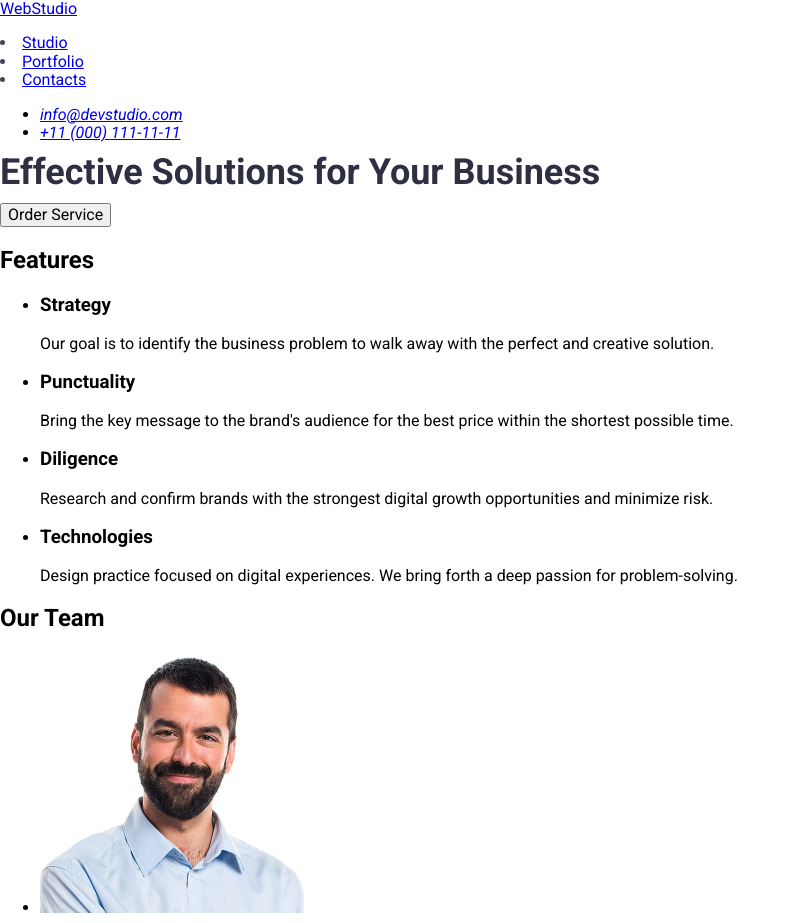
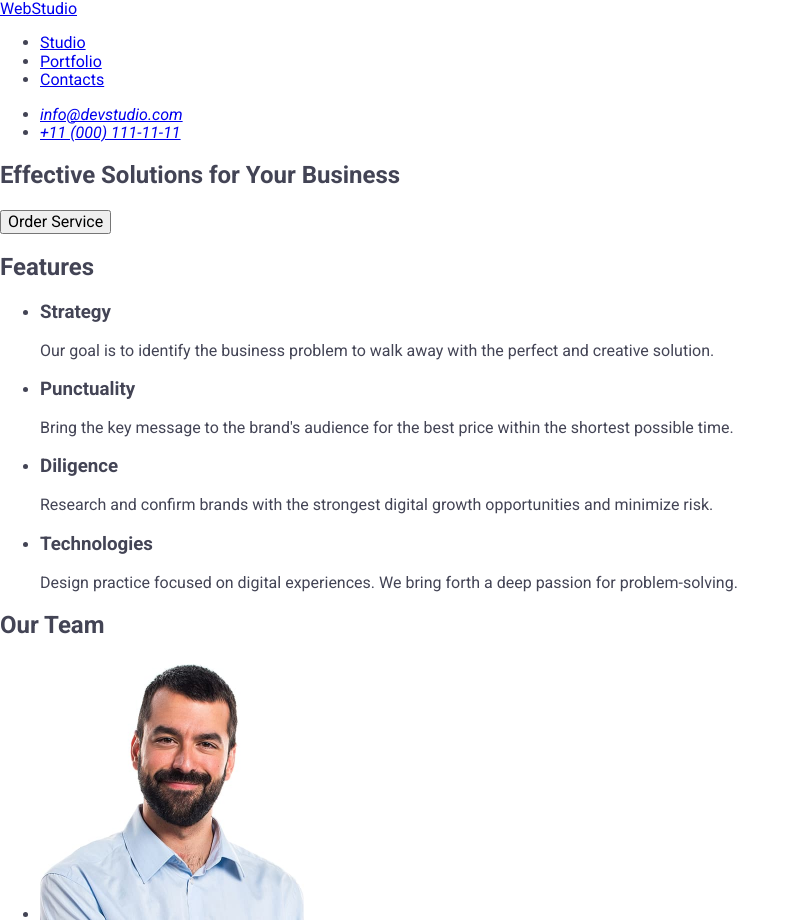
Before and after one commit to Maryna-Marush/goit-markup-hw-02, a plain HTML site: page index.html in a window 1280 px wide. Shown: the top 923 px of the page, without its empty margins (0-800 px from the left). Drawn offline with nearby package versions, Linux system fonts and the light colour scheme; files whose address does not match are found by name.

Commit message:
add index file

```diff
--- a/css/styles.css
+++ b/css/styles.css
@@ -1,13 +1,16 @@
 body {
     font-family: "Roboto",sans-serif;
+    color: #434455;
+    background-color:
 }
-        nav {
-            color: #434455;
-            font-size: 16px
-        }
 
 .header {
-list-style: none; }
+list-style: none;
+}
+nav {
+    color: #434455;
+    font-size: 16px
+}
 
 
 .page-title {
--- a/index.html
+++ b/index.html
@@ -38,7 +38,7 @@
   <header>
     <nav>
     <a href="./index.html">WebStudio</a>
-    <ul class="page-nav"></ul>
+    <ul>
         <li><a href="#studio">Studio</a></li>
         <li><a href="#portfolio">Portfolio</a></li>
         <li><a href="#contacts">Contacts</a></li>
@@ -60,14 +60,14 @@
   <main>
 
     <section>
-      <h1 class="page-title">Effective Solutions for Your Business</h1>
+      <h1>Effective Solutions for Your Business</h1>
       <button type="button">Order Service</button>
     </section>
 
 
     <section>
       <h2>Features</h2>
-      <ul class="features-listt">
+      <ul>
         <li>
           <h3>Strategy</h3>
           <p>
```
